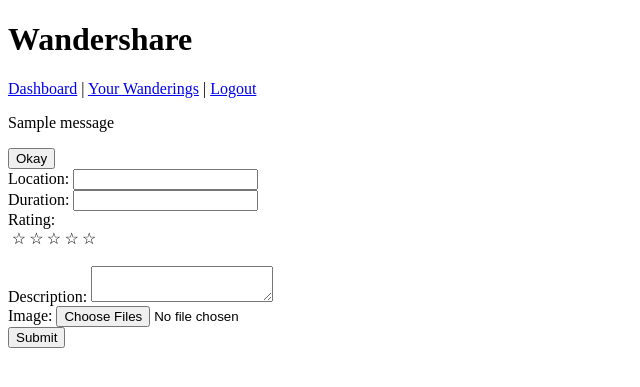
After one commit to heatherdice/Wandershare, a Flask app: page /wandering/new in a window 1280 px wide. The commit adds this page. Shown: the top 387 px of the page, without its empty margins (0-640 px from the left). Run offline with Flask 2, Linux system fonts and the light colour scheme; the visitor is signed in with stand-in values (Sample User, id 1); tables that the repository leaves empty or names only in its code hold one stand-in row (values such as "Sample post"); one stand-in notice (Sample message) is shown.

Commit message:
Dashboard, Create, User Dashboard

```diff
--- a/wandershare_code_files/flask_app/controllers/wanderings.py
+++ b/wandershare_code_files/flask_app/controllers/wanderings.py
@@ -6,6 +6,19 @@ from flask_app.models import user, wandering
 
 
 # READ
+@app.route('/dashboard')
+def dashboard():
+    if not 'user_id' in session:
+        return redirect('/')
+    all_wanderings = wandering.Wandering.get_all_wanderings()
+    return render_template('dashboard.html', all_wanderings = all_wanderings)
+
+@app.route('/wandering/new')
+def new_wandering_page():
+    if not 'user_id' in session:
+        return redirect('/')
+    this_user = user.User.get_logged_in_user()
+    return render_template('new_wandering.html', this_user = this_user)
 
 # UPDATE
 
--- a/wandershare_code_files/flask_app/models/user.py
+++ b/wandershare_code_files/flask_app/models/user.py
@@ -25,8 +25,8 @@ class User:
             return False
         data = cls.parse_registration_data(data)
         query = """
-        INSERT INTO users (first_name, last_name, email, password, created_at, updated_at)
-        VALUES (%(first_name)s, %(last_name)s, %(email)s, %(password)s, NOW(), NOW())
+        INSERT INTO users (first_name, last_name, username, email, password)
+        VALUES (%(first_name)s, %(last_name)s, %(username)s, %(email)s, %(password)s)
         ;"""
         result = connectToMySQL(cls.db).query_db(query, data)
         session['user_id'] = result
@@ -59,7 +59,18 @@ class User:
             result = cls(result[0])
         return result
 
-
+    @classmethod
+    def get_logged_in_user(cls):
+        data = {'id' : session['user_id']}
+        query = """
+        SELECT *
+        FROM users
+        WHERE id = %(id)s
+        ;"""
+        result = connectToMySQL(cls.db).query_db(query, data)
+        if result:
+            result = cls(result[0])
+        return result
 
 # UPDATE
 
@@ -103,6 +114,7 @@ class User:
         parsed_data = {}
         parsed_data['first_name'] = data['first_name']
         parsed_data['last_name'] = data['last_name']
+        parsed_data['username'] = data['username']
         parsed_data['email'] = data['email'].lower()
         parsed_data['password'] = bcrypt.generate_password_hash(data['password'])
         return parsed_data
@@ -115,7 +127,7 @@ class User:
             if bcrypt.check_password_hash(this_user.password, data['password']):
                 session['user_id'] = this_user.id
                 return True
-            flash('Your login failed!')
+            flash('Incorrect password.')
             return False
-        flash('Your login failed!')
+        flash('Incorrect email or password.')
         return False
--- a/wandershare_code_files/flask_app/static/CSS/style.css
+++ b/wandershare_code_files/flask_app/static/CSS/style.css
@@ -0,0 +1,43 @@
+.hide {
+    display: none;
+}
+
+.clear {
+    float: none;
+    clear: both;
+}
+
+.rating {
+    width: 90px;
+    unicode-bidi: bidi-override;
+    direction: rtl;
+    text-align: center;
+    position: relative;
+}
+
+.rating > label {
+    float: right;
+    display: inline;
+    padding: 0;
+    margin: 0;
+    position: relative;
+    width: 1.1em;
+    cursor: pointer;
+    color: #000;
+}
+
+.rating > label:hover,
+.rating > label:hover ~ label,
+.rating > input.radio-btn:checked ~ label {
+    color: transparent;
+}
+
+.rating > label:hover:before,
+.rating > label:hover ~ label:before,
+.rating > input.radio-btn:checked ~ label:before,
+.rating > input.radio-btn:checked ~ label:before {
+    content: "\2605";
+    position: absolute;
+    left: 0;
+    color: #FFD700;
+}
--- /dev/null
+++ b/wandershare_code_files/flask_app/templates/new_wandering.html
@@ -0,0 +1,67 @@
+<!DOCTYPE html>
+<html lang="en">
+<head>
+    <meta charset="UTF-8">
+    <meta http-equiv="X-UA-Compatible" content="IE=edge">
+    <meta name="viewport" content="width=device-width, initial-scale=1.0">
+    <link rel="stylesheet" type="text/css" href="{{ url_for('static', filename='css/style.css') }}">
+    <title>Wandershare</title>
+</head>
+<body>
+    <header>
+        <h1>Wandershare</h1>
+        <a href="/dashboard">Dashboard</a> | <a href="#">Your Wanderings</a> | <a href="/logout">Logout</a>
+    </header>
+
+    <main>
+        {% with messages = get_flashed_messages() %}
+        {% if messages %}
+        <div id="popup">
+            {% for message in messages %}
+                <p>{{message}}</p>
+            {% endfor %}
+            <button onclick="popup.remove()">Okay</button>
+        </div>
+        {% endif %}
+    {% endwith %}
+
+        <form action="/wanderings/add" method="post" enctype="multipart/form-data">
+            <label>Location:
+                <input type="text" name="location">
+            </label><br>
+
+            <label>Duration:
+                <input type="text" name="duration">
+            </label><br>
+
+            Rating:
+            <div class="rating">
+                <input type="radio" id="star5" class="radio-btn hide" value="5">
+                    <label for="star5">☆</label>
+                <input type="radio" id="star5" class="radio-btn hide" value="4">
+                    <label for="star4">☆</label>
+                <input type="radio" id="star5" class="radio-btn hide" value="3">
+                    <label for="star3">☆</label>
+                <input type="radio" id="star5" class="radio-btn hide" value="2">
+                    <label for="star2">☆</label>
+                <input type="radio" id="star5" class="radio-btn hide" value="1">
+                    <label for="star1">☆</label>
+                <div class="clear"></div>
+            </div><br>
+
+            <label>Description:
+                <textarea type="text" name="description"></textarea>
+            </label><br>
+
+            <label>Image:
+                <input type="file" multiple>
+            </label><br>
+
+            <input type="submit" value="Submit">
+            <input type="hidden" name="user_id" value={{session.user_id}}>
+        </form>
+    </main>
+
+
+</body>
+</html>
--- a/wandershare_code_files/flask_app/templates/register.html
+++ b/wandershare_code_files/flask_app/templates/register.html
@@ -24,7 +24,7 @@
             {% endif %}
         {% endwith %}
 
-        <h2>Register</h2>
+        <h3>Register</h3>
 
         <form action="/register" method="POST">
             <label>First Name:
```
Also changed, not shown: wandershare_code_files/flask_app/controllers/users.py (+18 -2 lines), wandershare_code_files/flask_app/models/wandering.py (+112 -0 lines), wandershare_code_files/flask_app/templates/dashboard.html (added, +35 -0 lines), wandershare_code_files/flask_app/templates/index.html (+29 -1 lines), wandershare_code_files/flask_app/templates/user_dashboard.html (added, +32 -0 lines), 2 other files.
